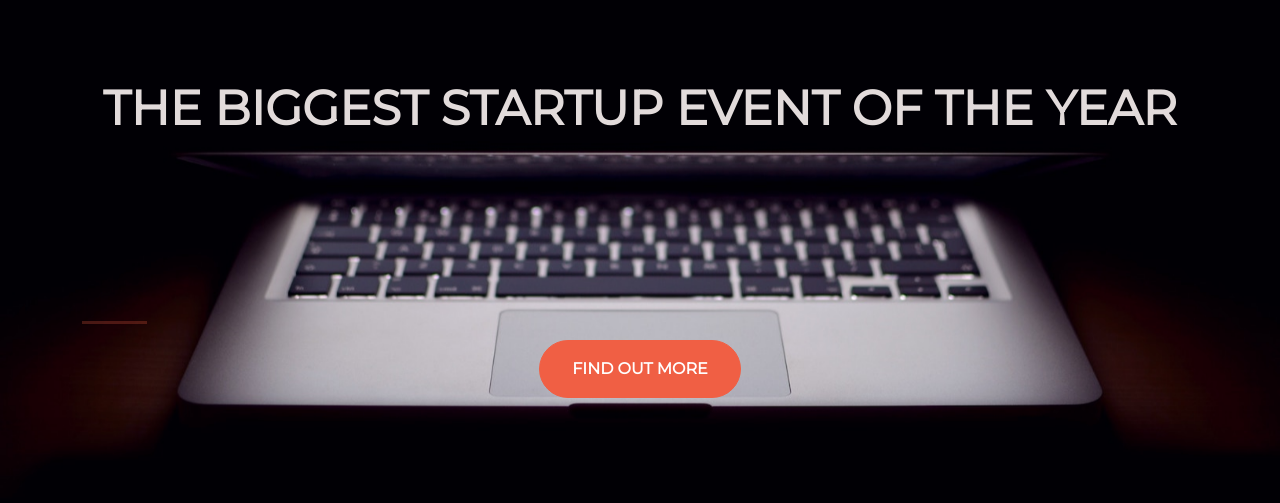
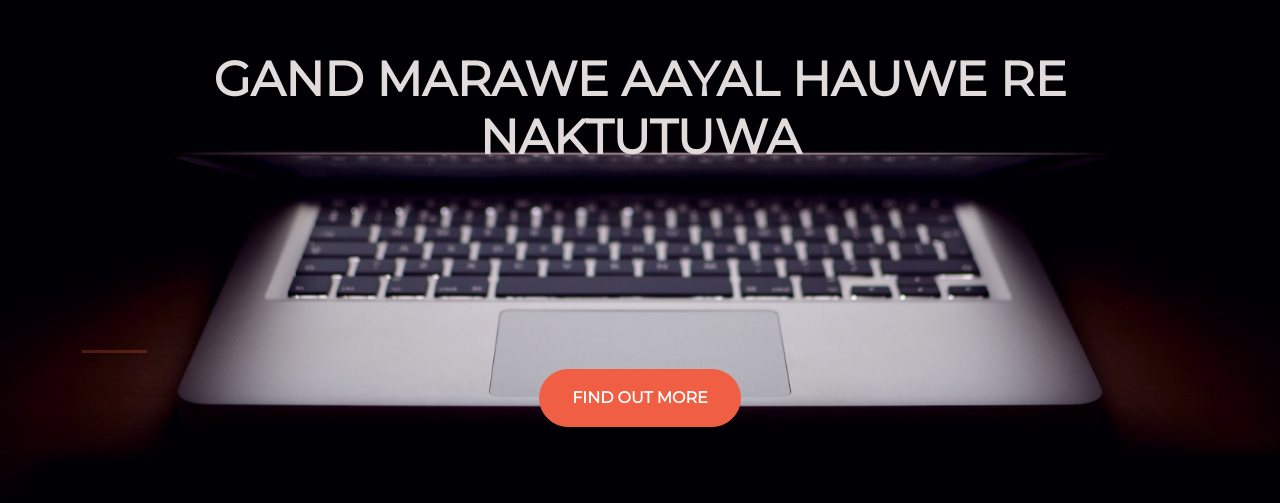
Before and after one commit to nitin149/fullstack2023, a plain HTML site: page index.html in a window 1280 px wide. Shown: the part 161-664 px from the top of the page. Drawn offline with nearby package versions, Linux system fonts and the light colour scheme.

Commit message:
Update index.html

```diff
--- a/index.html
+++ b/index.html
@@ -21,7 +21,7 @@
         <div class="row">
           <header class="text-center col-12">
               <h1 class="text-uppercase">
-                <strong>the biggest startup event of the year</strong>
+                <strong>Gand marawe aayal hauwe re naktutuwa</strong>
               </h1>
 
           </header>
```
